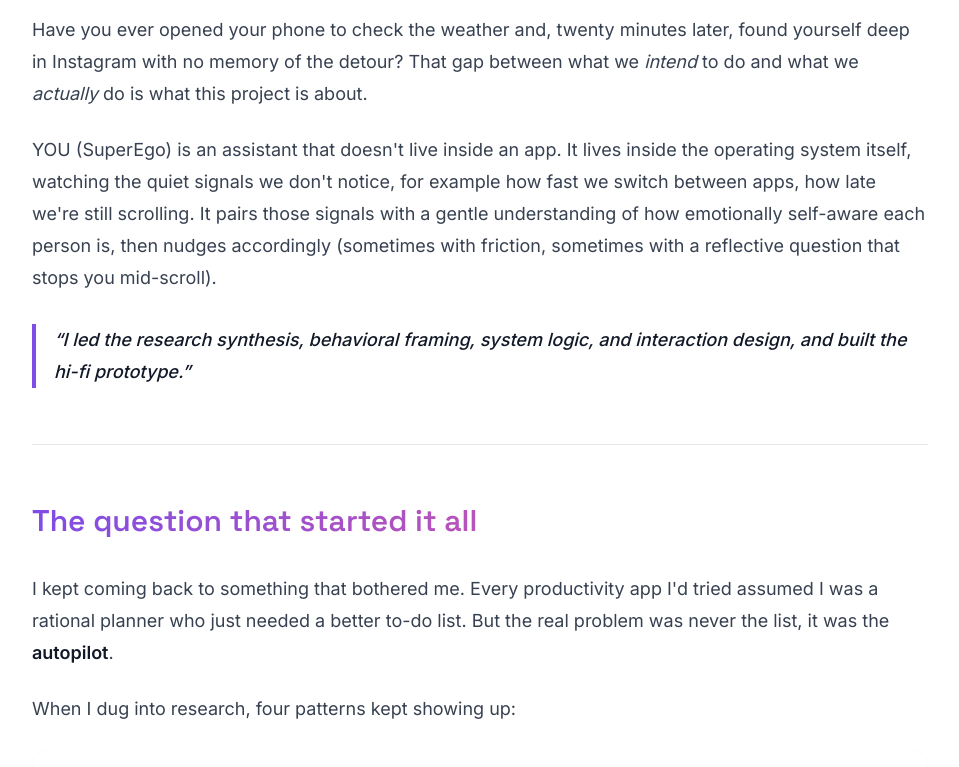
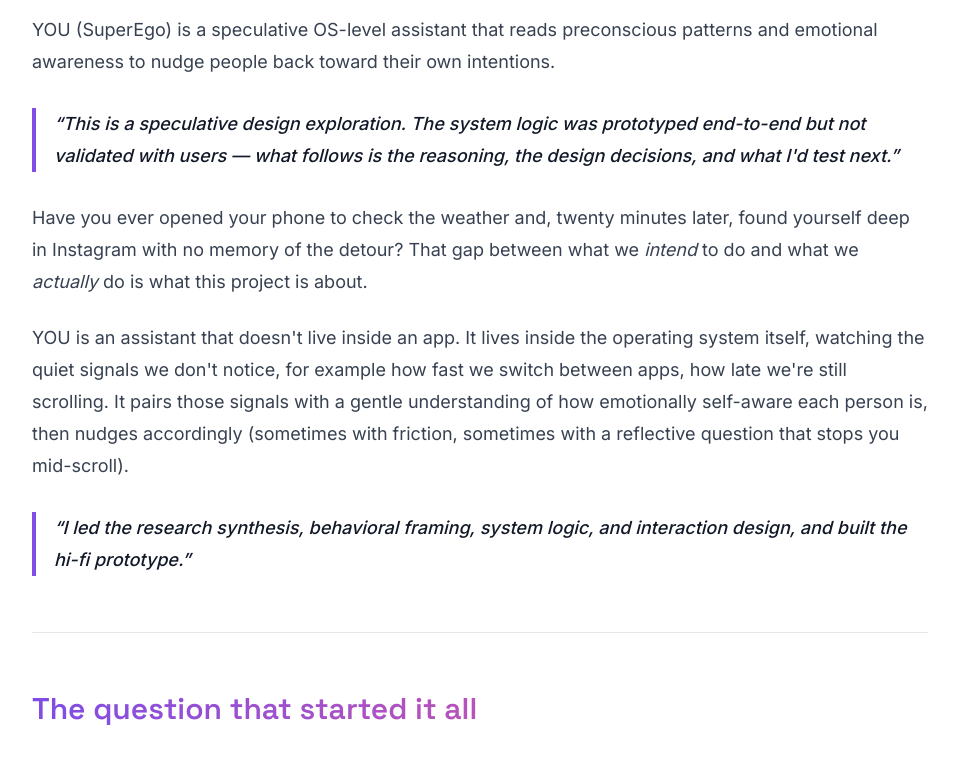
Before and after one commit to Skn1999/sumit-portfolio, a React (Vite) app: page /projects/super-ego-app in a window 1280 px wide. Shown: the part 1300-2067 px from the top of the page, without its empty margins (160-1119 px from the left). Built offline with nearby package versions, Linux system fonts and the light colour scheme.

Commit message:
Changes
Co-authored-by: Skn1999 <31825628+Skn1999@users.noreply.github.com>

```diff
--- a/src/content/projects/super-ego-app/index.mdx
+++ b/src/content/projects/super-ego-app/index.mdx
@@ -31,9 +31,13 @@ import { ProjectImageAsset } from "@/components/ui/project-image-asset";
 
 ## Overview
 
+YOU (SuperEgo) is a speculative OS-level assistant that reads preconscious patterns and emotional awareness to nudge people back toward their own intentions.
+
+> _This is a speculative design exploration. The system logic was prototyped end-to-end but not validated with users — what follows is the reasoning, the design decisions, and what I'd test next._
+
 Have you ever opened your phone to check the weather and, twenty minutes later, found yourself deep in Instagram with no memory of the detour? That gap between what we *intend* to do and what we *actually* do is what this project is about.
 
-YOU (SuperEgo) is an assistant that doesn't live inside an app. It lives inside the operating system itself, watching the quiet signals we don't notice, for example how fast we switch between apps, how late we're still scrolling. It pairs those signals with a gentle understanding of how emotionally self-aware each person is, then nudges accordingly (sometimes with friction, sometimes with a reflective question that stops you mid-scroll).
+YOU is an assistant that doesn't live inside an app. It lives inside the operating system itself, watching the quiet signals we don't notice, for example how fast we switch between apps, how late we're still scrolling. It pairs those signals with a gentle understanding of how emotionally self-aware each person is, then nudges accordingly (sometimes with friction, sometimes with a reflective question that stops you mid-scroll).
 
 > _I led the research synthesis, behavioral framing, system logic, and interaction design, and built the hi-fi prototype._
 
```
